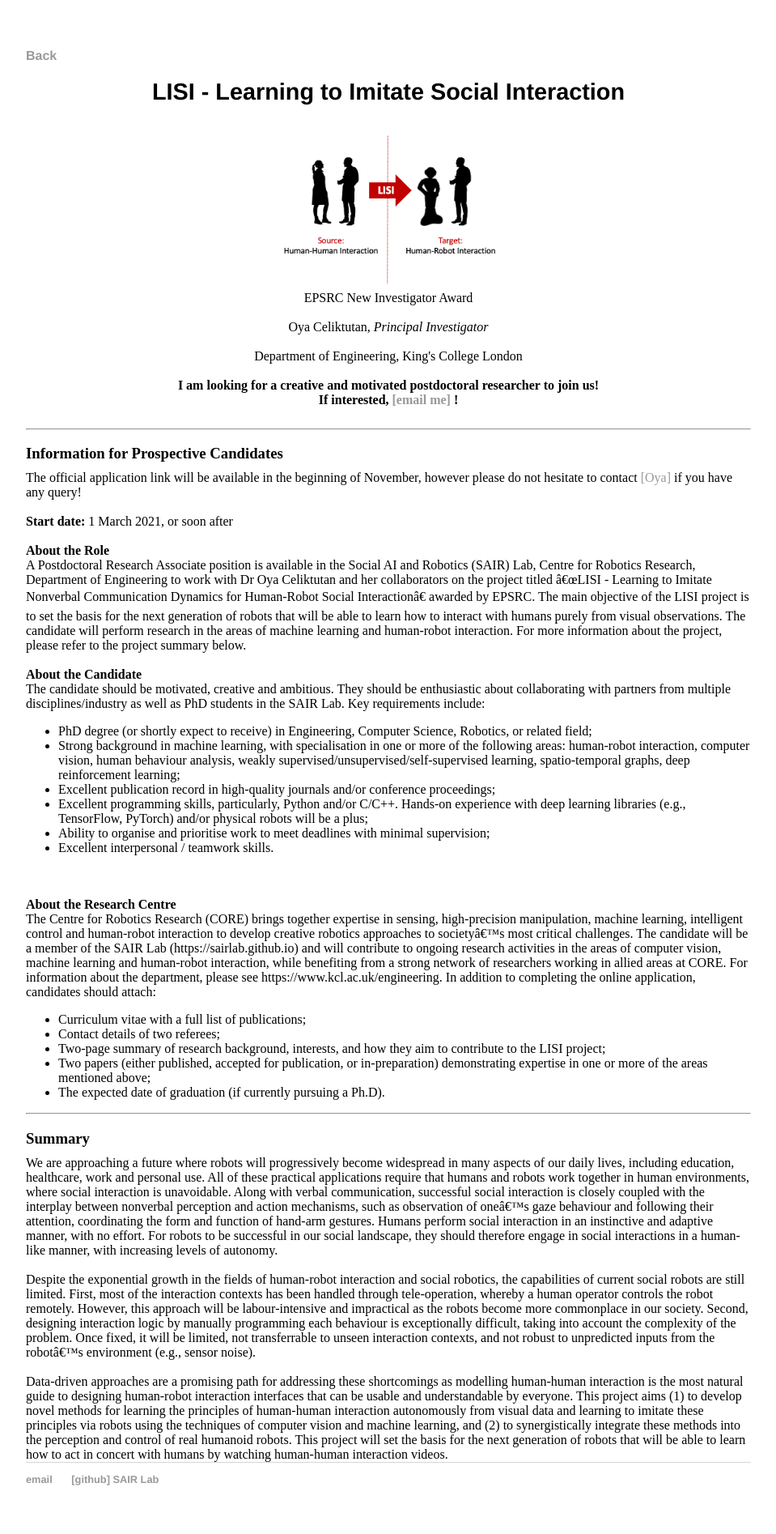
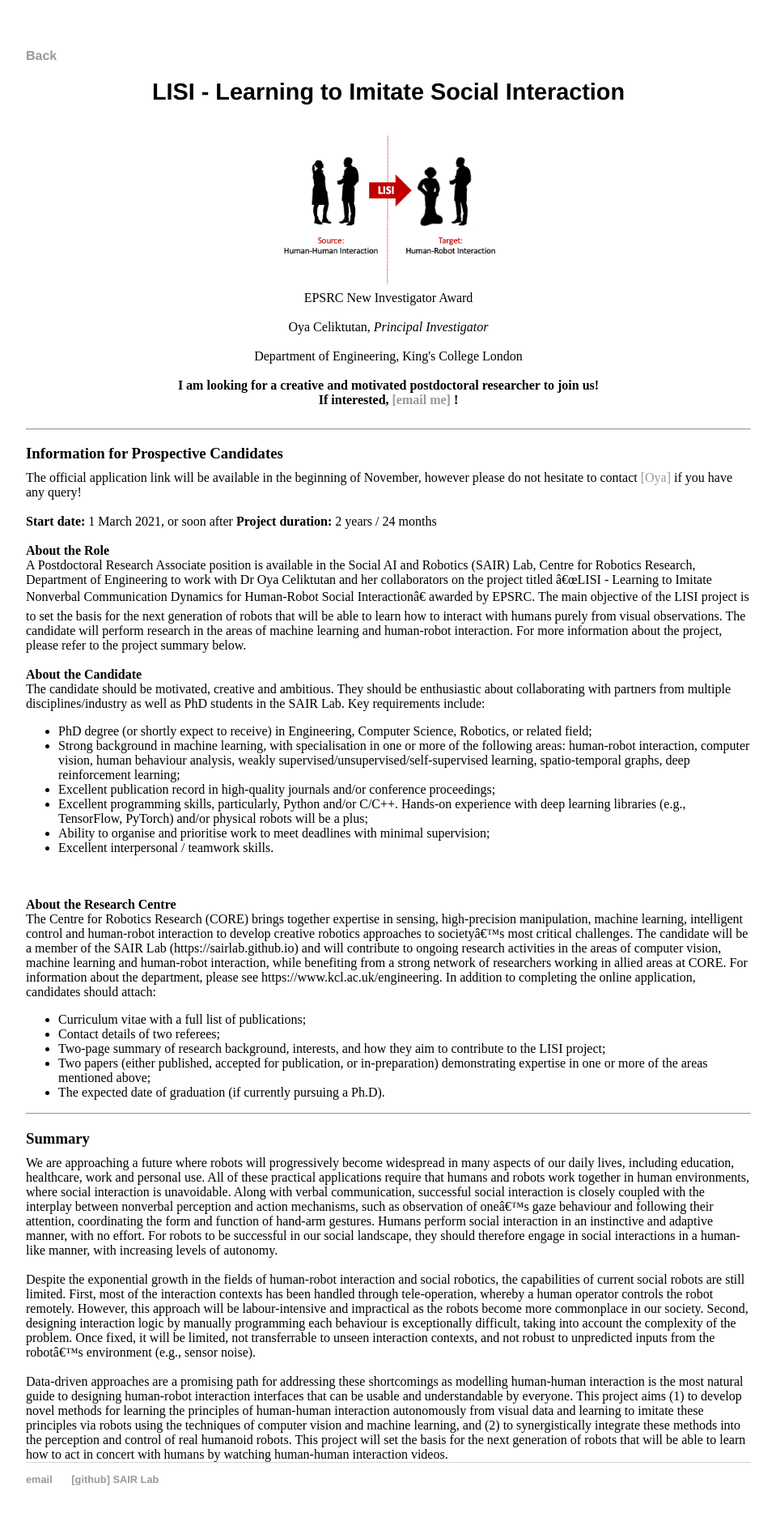
Before and after one commit to sairlab/sairlab.github.io, a Jekyll site: the page built from projects/grants/lisi/index.html, in a window 1280 px wide. Shown: the whole page at 81% size, without its empty margins (160-1119 px from the left). Built offline with Jekyll 4.4.1, drawn with Linux system fonts in a browser that asks for light colours.

Commit message:
Update index.html

```diff
--- a/projects/grants/lisi/index.html
+++ b/projects/grants/lisi/index.html
@@ -30,6 +30,7 @@ title: "Learning to Imitate Social Interaction"
     The official application link will be available in the beginning of November, however please do not hesitate to contact <a href="mailto:oya.celiktutan@kcl.ac.uk">[Oya]</a> if you have any query!
     <br><br>
     <b> Start date: </b> 1 March 2021, or soon after
+    <b> Project duration: </b> 2 years / 24 months
     <br><br>
     <b> About the Role </b>
     <br>
```
